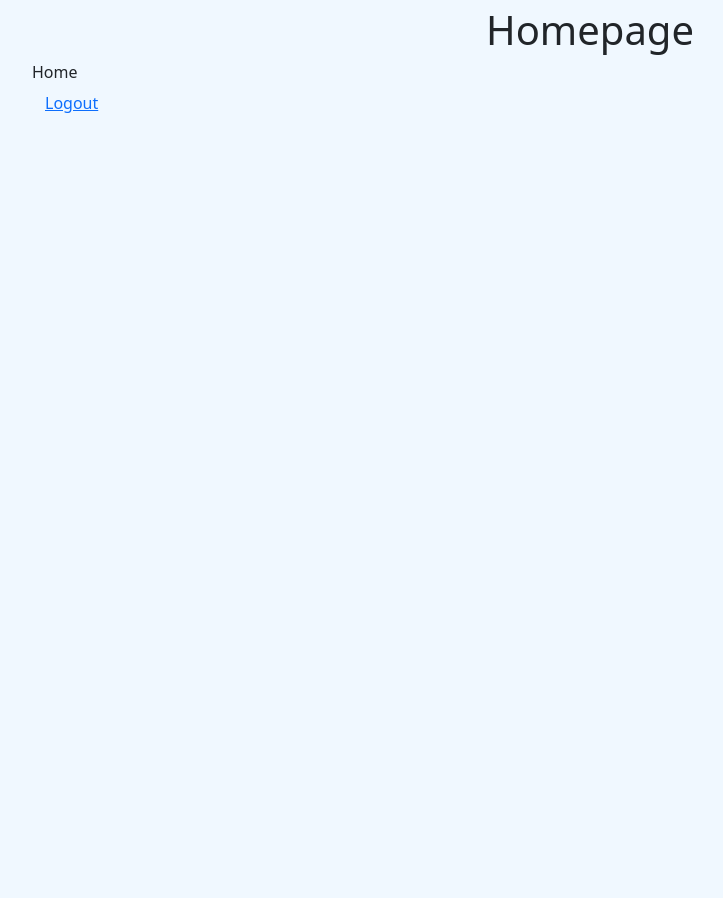
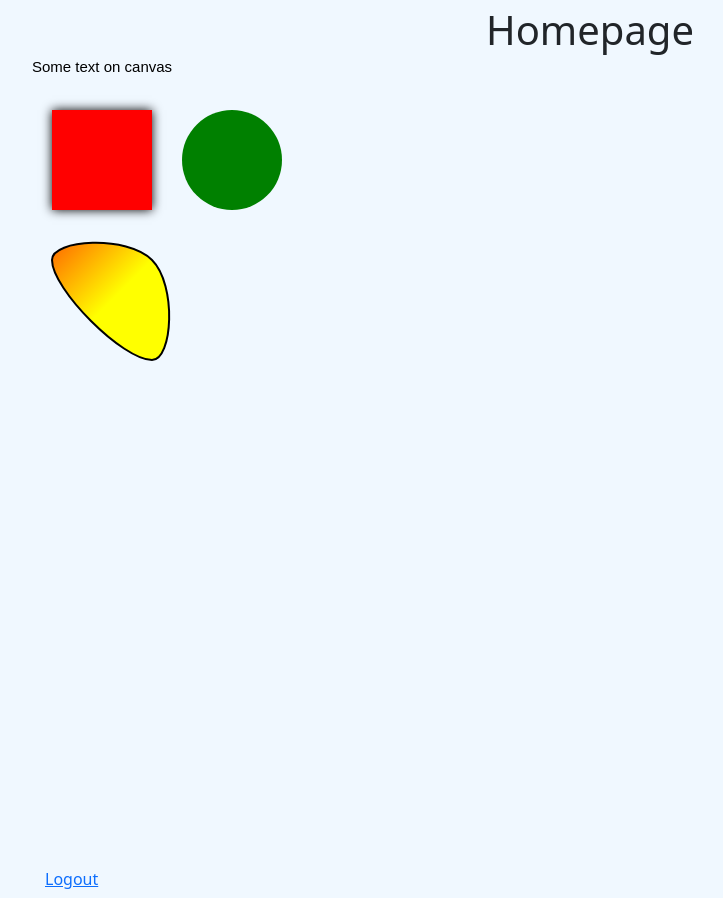
Before and after one commit to FC-Open-to-Work/FC-Open-to-Work, a React (Create React App) app in the folder client/: page / in a window 1280 px wide. Shown: the whole page, without its empty margins (50-773 px from the left). Before the commit the page ends 800 px from the top, so only its background shows below. Built offline with nearby package versions, Linux system fonts and the light colour scheme; sample sign-in values are in the browser's storage.

Commit message:
Added Canvas stage + Dynamic scaling

```diff
--- a/client/package.json
+++ b/client/package.json
@@ -13,9 +13,11 @@
     "axios": "^1.5.0",
     "bootstrap": "^5.3.1",
     "jwt-decode": "^3.1.2",
+    "konva": "^9.2.2",
     "react": "^18.2.0",
     "react-bootstrap": "^2.8.0",
     "react-dom": "^18.2.0",
+    "react-konva": "^18.2.10",
     "react-router-dom": "^6.15.0",
     "react-scripts": "5.0.1",
     "typescript": "^4.9.5",
--- /dev/null
+++ b/client/src/components/CanvasContainer.tsx
@@ -0,0 +1,40 @@
+import React from 'react';
+import {Stage, Layer, Rect, Text, Circle, Line} from 'react-konva';
+
+import useClientSize from "../hooks/useClientSize";
+
+const CanvasContainer = () => {
+    const {dimensions, canvasContainerRef} = useClientSize();
+
+    return (
+        <div ref={canvasContainerRef}>
+            <Stage width={dimensions.width} height={dimensions.height}>
+                <Layer>
+                    <Text text="Some text on canvas" fontSize={15}/>
+                    <Rect
+                        x={20}
+                        y={50}
+                        width={100}
+                        height={100}
+                        fill="red"
+                        shadowBlur={10}
+                    />
+                    <Circle x={200} y={100} radius={50} fill="green"/>
+                    <Line
+                        x={20}
+                        y={200}
+                        points={[0, 0, 100, 0, 100, 100]}
+                        tension={0.5}
+                        closed
+                        stroke="black"
+                        fillLinearGradientStartPoint={{x: -50, y: -50}}
+                        fillLinearGradientEndPoint={{x: 50, y: 50}}
+                        fillLinearGradientColorStops={[0, 'red', 1, 'yellow']}
+                    />
+                </Layer>
+            </Stage>
+        </div>
+    );
+};
+
+export default CanvasContainer;
--- /dev/null
+++ b/client/src/hooks/useClientSize.tsx
@@ -0,0 +1,25 @@
+import React from 'react'
+
+const useClientSize = () => {
+    const [dimensions, setDimensions] = React.useState({
+        height: 0,
+        width: 0
+    });
+
+    // TODO: Can we figure out the type of any here?
+    const canvasContainerRef = React.useCallback((node: any) => {
+        if (node != null) {
+            setDimensions({height: node.parentNode.offsetHeight, width: node.parentNode.offsetWidth});
+        }
+
+        window.addEventListener('resize', () => {
+            if (node != null) {
+                setDimensions({height: node.parentNode.offsetHeight, width: node.parentNode.offsetWidth});
+            }
+        });
+    }, []);
+
+    return {dimensions, canvasContainerRef}
+}
+
+export default useClientSize
--- a/client/src/pages/Home.tsx
+++ b/client/src/pages/Home.tsx
@@ -1,26 +1,30 @@
-import { Console } from "console";
+import {Console} from "console";
 import * as React from "react";
 
-import { Container } from "react-bootstrap";
-import { Row, Col, Button } from "react-bootstrap";
-import { Link } from "react-router-dom";
+import {Container} from "react-bootstrap";
+import {Row, Col, Button} from "react-bootstrap";
+import {Link} from "react-router-dom";
+import CanvasContainer from "../components/CanvasContainer"
 
-import { useAuthDispatch } from "../context/auth";
+import {useAuthDispatch} from "../context/auth";
 
 export default function Home() {
     const authDispatch = useAuthDispatch();
 
     const logout = () => {
-    authDispatch({ type: "LOGOUT" });
+        authDispatch({type: "LOGOUT"});
         window.location.href = "login";
     };
 
     return (
-    <Container>
+        <Container className="vh-100">
             <Row>
                 <Col className="fs-1 text-center">Homepage</Col>
             </Row>
-        Home
+            {/*TODO: need some height fixing here */}
+            <Row className="h-100">
+                <CanvasContainer />
+            </Row>
             <Row>
                 <Col>
                     <Button variant="link" className="w-auto " onClick={logout}>
```
Also changed, not shown: 1 other file (tests, documents, lock files or other folders). Lines whose indentation alone changed are shown as unchanged.
